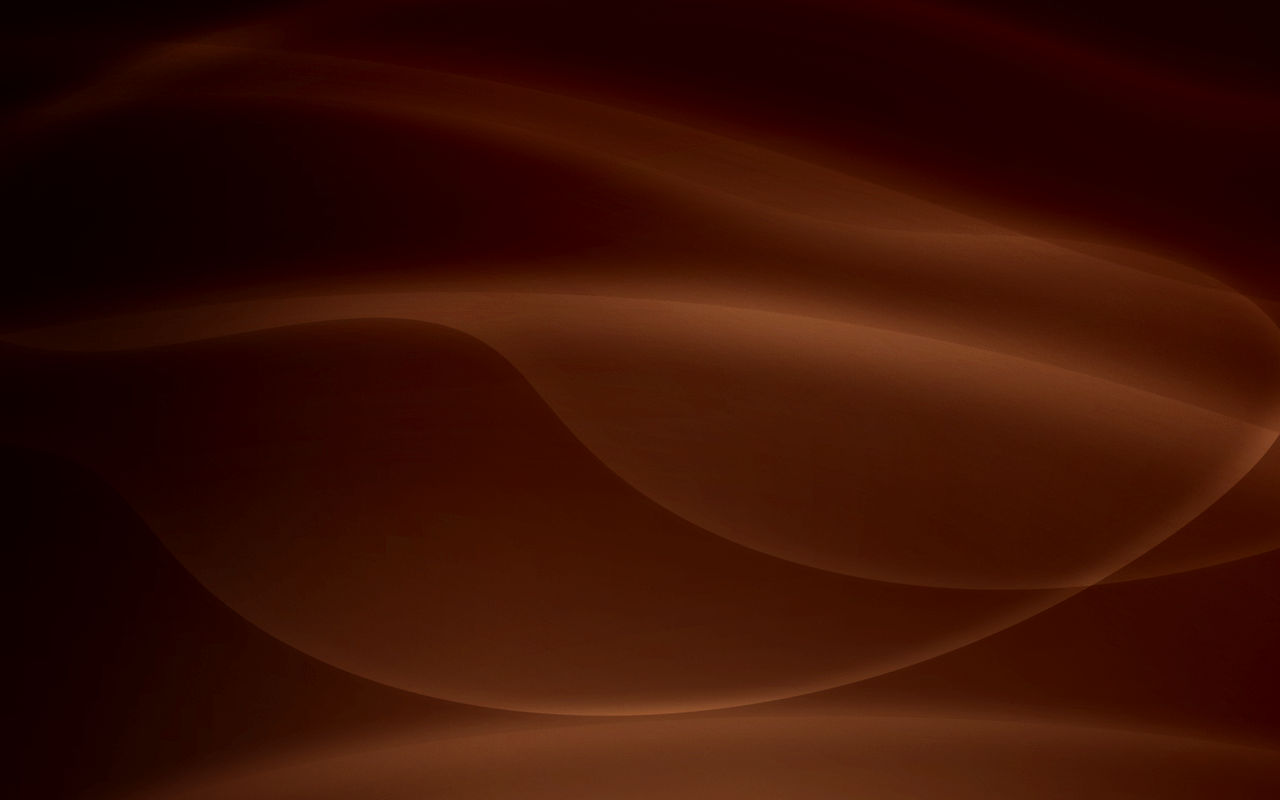
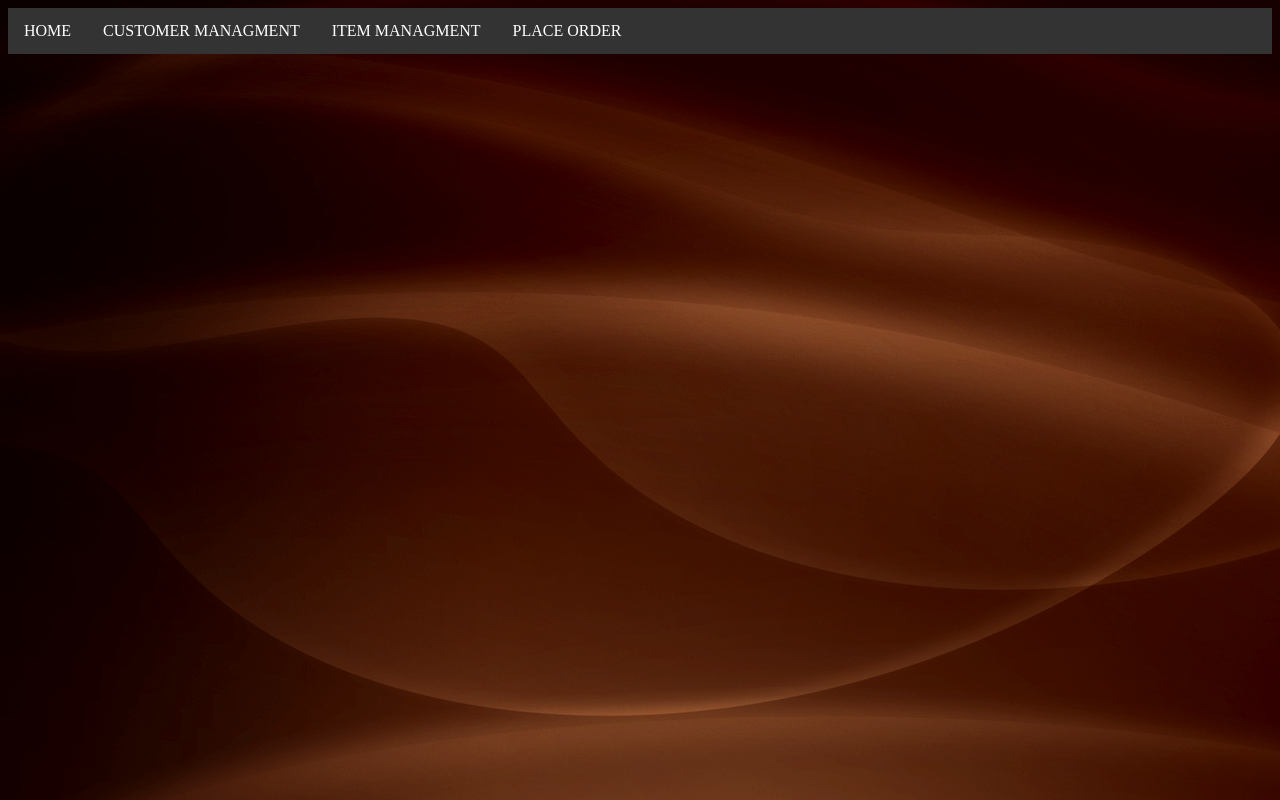
Before and after one commit to ctdalugoda/RMAD-Assignement-03, a plain HTML site: page index.html in a window 1280 px wide. Drawn offline with Linux system fonts and the light colour scheme.

Commit message:
third commit

```diff
--- a/index.html
+++ b/index.html
@@ -4,10 +4,17 @@
     <meta charset="UTF-8">
     <meta http-equiv="X-UA-Compatible" content="IE=edge">
     <meta name="viewport" content="width=device-width, initial-scale=1.0">
-    <title>Document</title>
+    <title>Home</title>
     <link rel="stylesheet" href="style.css">
 </head>
 <body>
+    <ul>
+        <li><a href=#>HOME</a></li>
+        <li><a href=#>CUSTOMER MANAGMENT</a></li>
+        <li><a href=#>ITEM MANAGMENT</a></li>
+        <li><a href=#>PLACE ORDER</a></li>
+      </ul>
+
 
 </body>
 </html>
--- a/style.css
+++ b/style.css
@@ -1,4 +1,31 @@
 body{
     background-image: url(Pictures/Background.png);
     background-color: #cccccc;
+
 }
+
+ul {
+    list-style-type: none;
+    margin: 0;
+    padding: 0;
+    overflow: hidden;
+    background-color: #333;
+  }
+
+  li {
+    float: left;
+  }
+
+  li a {
+    display: block;
+    color: white;
+    text-align: center;
+
+    padding: 14px 16px;
+    text-decoration: none;
+  }
+
+  /* Change the link color to #111 (black) on hover */
+  li a:hover {
+    background-color: #111;
+  }
```
